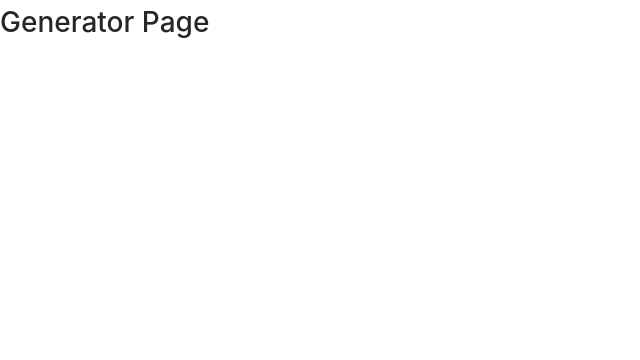
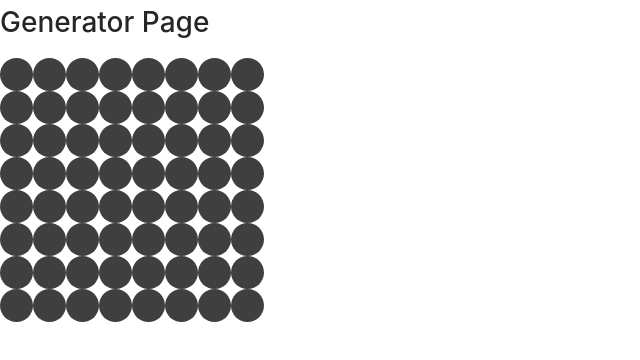
Before and after one commit to Franklin-Duval/led-matrix-motif-generator, a React (Create React App) app: page /generator in a window 1280 px wide. Shown: the top 360 px of the page, without its empty margins (0-640 px from the left). Built offline with nearby package versions, Linux system fonts and the light colour scheme.

Commit message:
feat: define general squeletton of Matrix and Cell Component

```diff
--- a/src/modules/generator/components/Cell.tsx
+++ b/src/modules/generator/components/Cell.tsx
@@ -1,7 +1,3 @@
 export const Cell = () => {
-  return (
-    <div>
-      <h1>Cell</h1>
-    </div>
-  );
+  return <div className='cell'></div>;
 };
--- a/src/modules/generator/components/Matrix.tsx
+++ b/src/modules/generator/components/Matrix.tsx
@@ -1,7 +1,11 @@
+import { Cell } from './Cell';
+
 export const Matrix = () => {
   return (
-    <div>
-      <h1>Matrix</h1>
+    <div className='matrix'>
+      {[...Array(64)].map((item, index) => (
+        <Cell key={index} />
+      ))}
     </div>
   );
 };
--- a/src/modules/generator/index.tsx
+++ b/src/modules/generator/index.tsx
@@ -1,7 +1,11 @@
+import '../../assets/global-css/display.css';
+import { Matrix } from './components/Matrix';
+
 export const GeneratorPage = () => {
   return (
     <div>
       <h1>Generator Page</h1>
+      <Matrix />
     </div>
   );
 };
```
